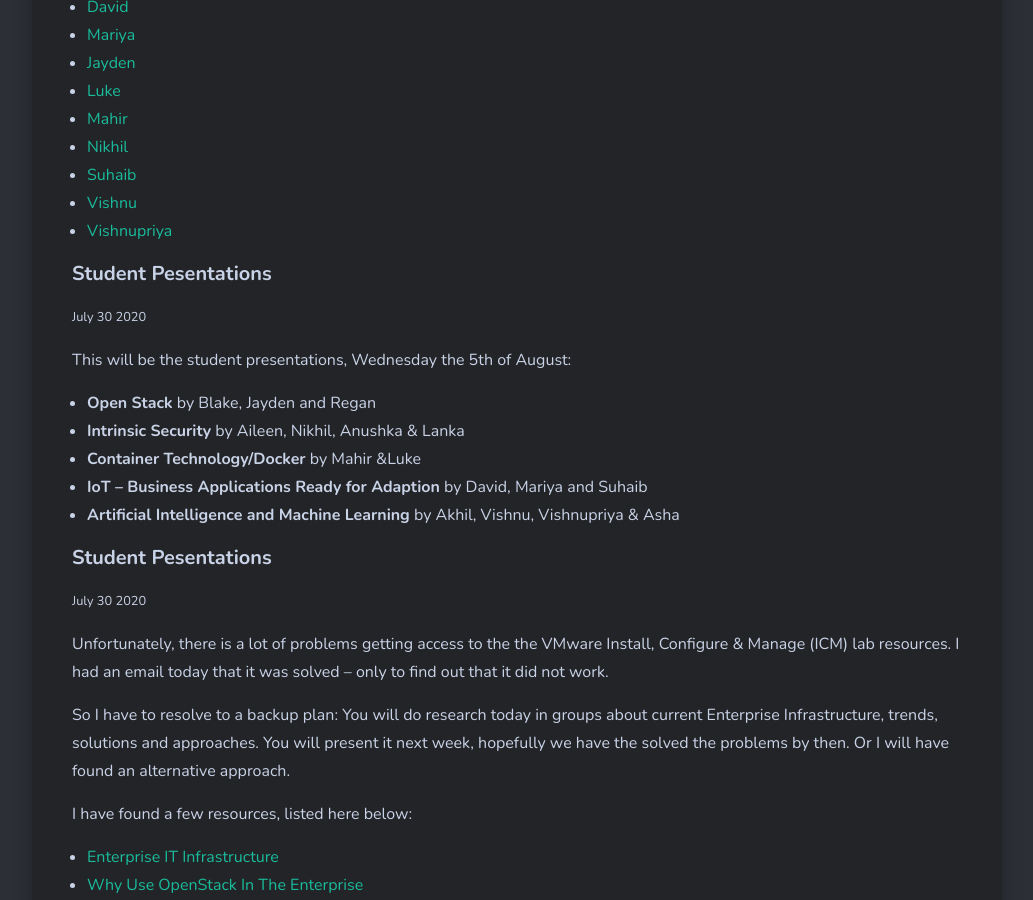
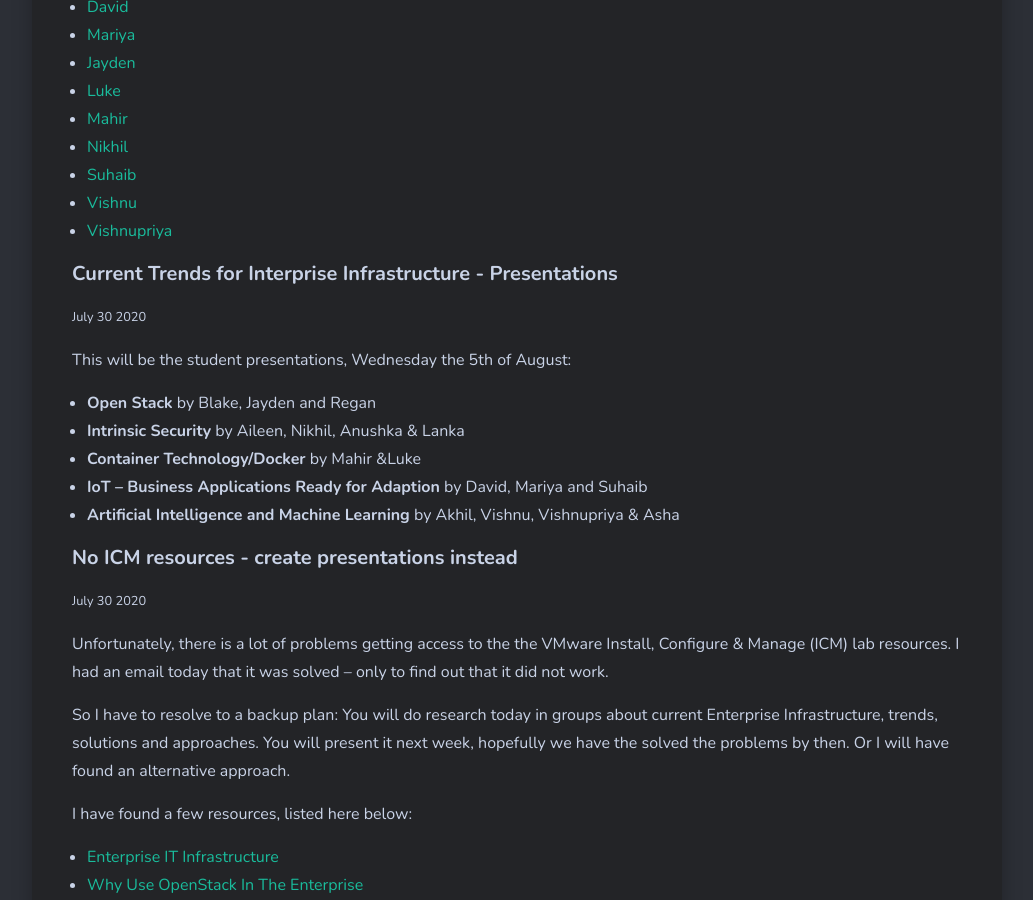
Before and after one commit to larsoliverdam/nmit, a Jekyll site: the page built from _pages/NET701.md, in a window 1280 px wide and 900 px high, scrolled down 1130 px. Shown: the whole window, without its empty margins (123-1156 px from the left). Built offline with Jekyll 4.4.1, drawn with Linux system fonts in a browser that asks for light colours; nearby versions of some CDN libraries; comment, search, counter and statistics services are not loaded.

Commit message:
add NET701 content

```diff
--- a/_pages/NET701.md
+++ b/_pages/NET701.md
@@ -24,7 +24,7 @@ image: VMware.jpg
 * [Vishnu](https://badboynet701.wordpress.com/)
 * [Vishnupriya](https://vishnupriyanet701.wordpress.com/)
 
-#### Student Pesentations
+#### Current Trends for Interprise Infrastructure - Presentations
 <small>July 30 2020</small>
 
 This will be the student presentations, Wednesday the 5th of August:
@@ -35,7 +35,7 @@ This will be the student presentations, Wednesday the 5th of August:
 * **IoT – Business Applications Ready for Adaption** by David, Mariya and Suhaib
 * **Artificial Intelligence and Machine Learning** by Akhil, Vishnu, Vishnupriya & Asha
 
-#### Student Pesentations
+#### No ICM resources - create presentations instead
 <small>July 30 2020</small>
 
 Unfortunately, there is a lot of problems getting access to the the VMware Install, Configure & Manage (ICM) lab resources. I had an email today that it was solved – only to find out that it did not work.
```
